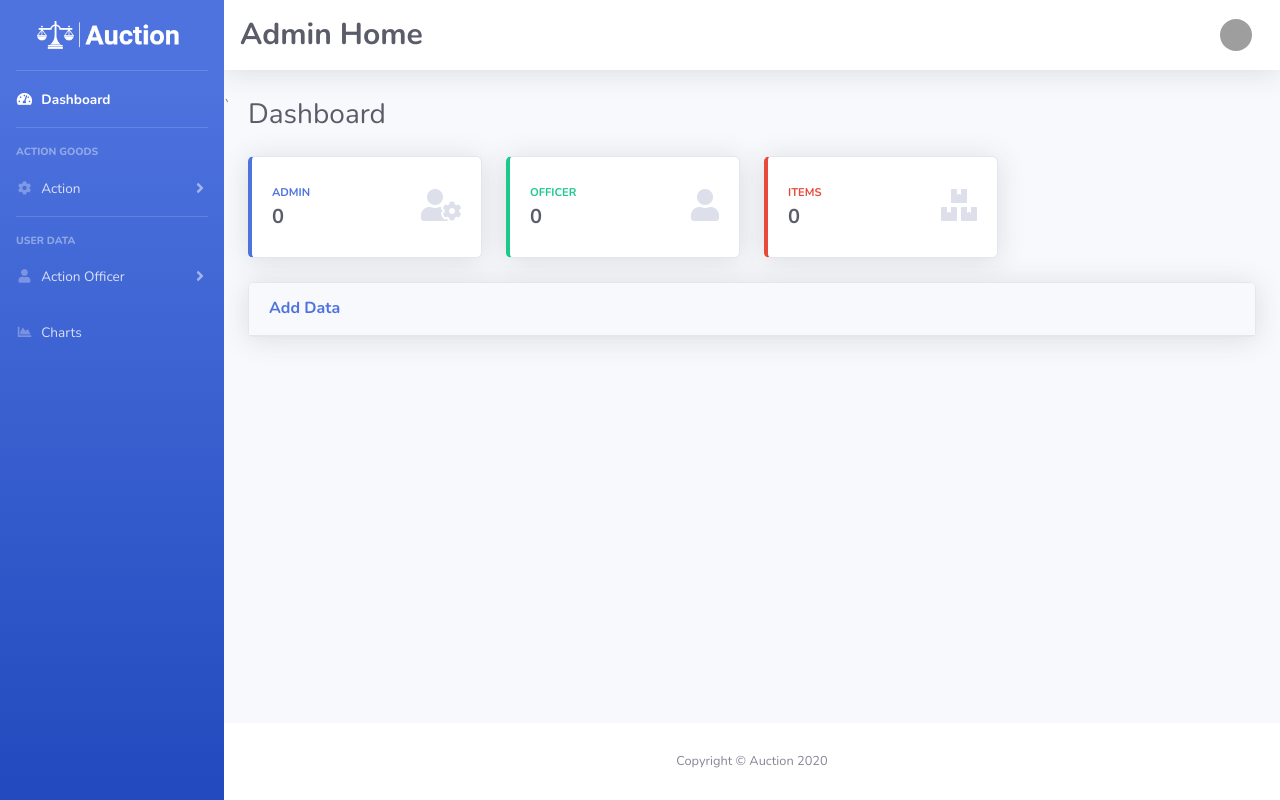
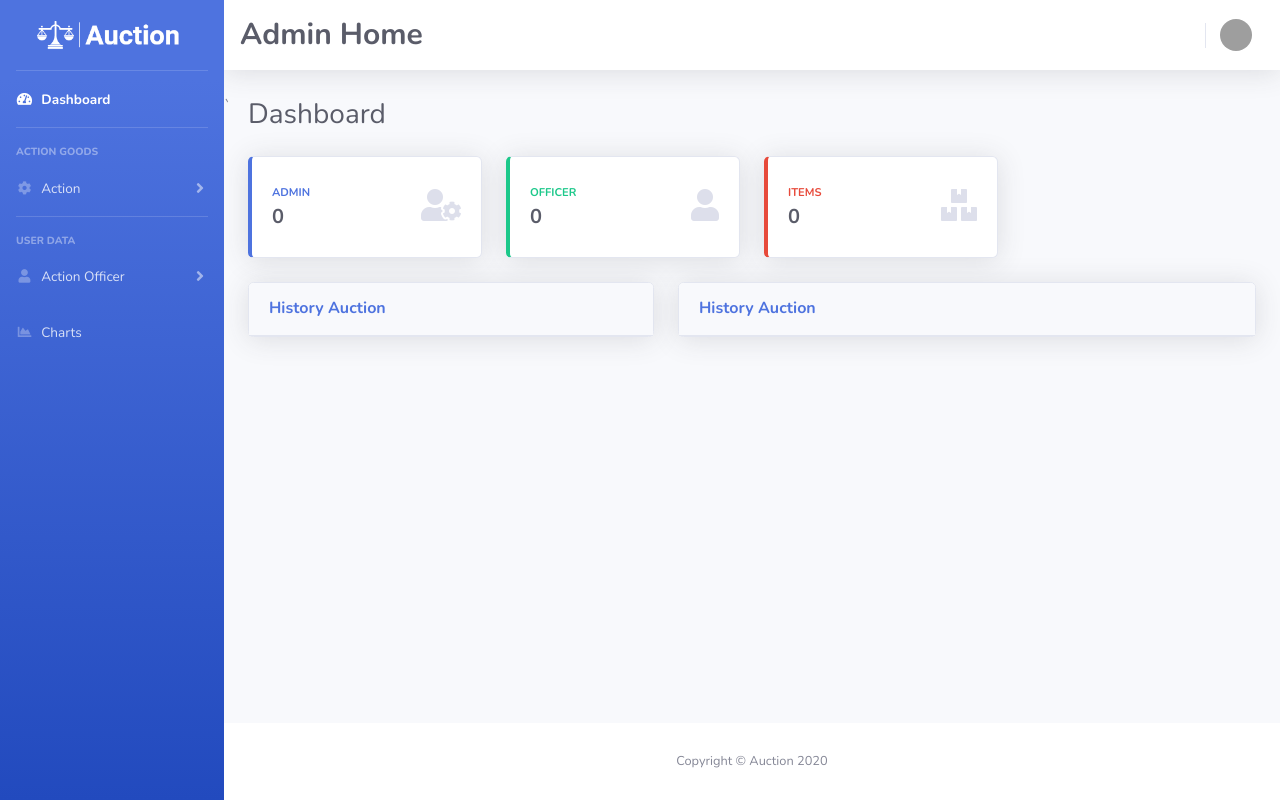
Before and after one commit to farasjibran/auction_ci, a CodeIgniter app: page /auction_ci/index.php/homecontroller/adminHome in a window 1280 px wide. Run offline with CodeIgniter, Linux system fonts and the light colour scheme; data that the repository does not hold is empty; some libraries are stand-ins or nearby versions; grey boxes are pictures that could not be loaded.

Commit message:
small update v1

```diff
--- a/application/controllers/HomeController.php
+++ b/application/controllers/HomeController.php
@@ -100,10 +100,12 @@ class HomeController extends CI_Controller
 			if ($idlevel == '1' || $idlevel == '2') {
 				$idlevel = $this->modelsystem->cek_login($where)->row(0)->id_level;
 				$namauser = $this->modelsystem->cek_login($where)->row(0)->nama_petugas;
+				if ($idlevel == '1') {
 					$data_session = array(
 						'id_level' => $idlevel,
 						'nama_user' => $namauser,
 						'usernama' => $usernames,
+						'role' => 'Administrator',
 						'status' => 'login'
 					);
 					$this->session->set_userdata($data_session);
@@ -111,6 +113,21 @@ class HomeController extends CI_Controller
 						header("Location: " . base_url() . 'index.php/homecontroller/adminHome');
 					} else {
 						echo "Username Atau Password Anda Salah!";
+					}
+				} else {
+					$data_session = array(
+						'id_level' => $idlevel,
+						'nama_user' => $namauser,
+						'usernama' => $usernames,
+						'role' => 'Officer',
+						'status' => 'login'
+					);
+					$this->session->set_userdata($data_session);
+					if ($this->session->userdata('status') == 'login') {
+						header("Location: " . base_url() . 'index.php/homecontroller/adminHome');
+					} else {
+						echo "Username Atau Password Anda Salah!";
+					}
 				}
 			} else {
 				$idlevel = $this->modelsystem->cek_login($where)->row(0)->id_level;
--- a/application/views/admin/homeadmin.php
+++ b/application/views/admin/homeadmin.php
@@ -118,7 +118,9 @@
 						<!-- Nav Item - User Information -->
 						<li class="nav-item dropdown no-arrow">
 							<a class="nav-link dropdown-toggle" href="#" id="userDropdown" role="button" data-toggle="dropdown" aria-haspopup="true" aria-expanded="false">
-								<span class="mr-2 d-none d-lg-inline text-gray-900 small"><b><?php echo $this->session->userdata('nama_user'); ?></b></span>
+								<span class="mr-2 d-none d-lg-inline text-gray-900 small"><b><?php echo ucfirst($this->session->userdata('nama_user')); ?></b></span>
+								<div class="topbar-divider d-none d-sm-block" style="height: 25px ; margin-left: -2px;"></div>
+								<span class="mr-2 d-none d-lg-inline text-gray-900 small" style="margin-left: -10px;"><b><?php echo $this->session->userdata('role'); ?></b></span>
 								<img class="img-profile rounded-circle" src="https://images.unsplash.com/photo-1493752603190-08d8b5d1781d?ixlib=rb-1.2.1&ixid=eyJhcHBfaWQiOjEyMDd9&auto=format&fit=crop&w=500&q=60/60x60">
 							</a>
 							<!-- Dropdown - User Information -->
@@ -141,8 +143,6 @@
 					<!-- Page Heading -->
 					<div class="d-sm-flex align-items-center justify-content-between mb-4">
 						<h1 class="h3 mb-0 text-gray-800">Dashboard</h1>
-						<!-- <a style="margin-left: 68%;" class="d-none d-sm-inline-block btn btn-sm btn-primary shadow-sm" href="<?php echo site_url('homecontroller/cetakData') ?>"><i class="fas fa-file fa-sm text-white" style="margin-right: 5px;"></i> Generate Pdf</a>
-						<a class="d-none d-sm-inline-block btn btn-sm btn-success shadow-sm" href="<?php echo site_url('homecontroller/cetakExcel') ?>"><i class="fas fa-table fa-sm text-white" style="margin-right: 5px;"></i> Generate Excel</a> -->
 					</div>
 
 					<!-- Content Row -->
@@ -206,17 +206,24 @@
 							</a>
 						</div>
 
+						<!-- History Auction -->
+						<div class="col-xl-5 col-lg-6 mb-4">
+							<div class="card shadow mb-4">
+								<!-- Card Header - Dropdown -->
+								<div class="card-header py-3 d-flex flex-row align-items-center justify-content-between">
+									<h6 class="m-0 font-weight-bold text-primary">History Auction</h6>
+								</div>
+							</div>
+						</div>
 
-					</div>
-
-					<!-- Area Data -->
-					<div class="card shadow mb-4">
-						<!-- <div class="embed-responsive embed-responsive-21by9">
-								<iframe src="https://www.youtube.com/embed/gTjkDsNOgkg?&autoplay=1" frameborder="0" class="embed-responsive-item" encrypted-media" allowfullscreen></iframe>
-							</div> -->
-						<!-- Card Header - Dropdown -->
-						<div class="card-header py-3 d-flex flex-row align-items-center justify-content-between">
-							<h6 class="m-0 font-weight-bold text-primary">Add Data</h6>
+						<!-- History Auction -->
+						<div class="col-xl-7 col-lg-6 mb-4">
+							<div class="card shadow mb-4">
+								<!-- Card Header - Dropdown -->
+								<div class="card-header py-3 d-flex flex-row align-items-center justify-content-between">
+									<h6 class="m-0 font-weight-bold text-primary">History Auction</h6>
+								</div>
+							</div>
 						</div>
 					</div>
 				</div>
```
Also changed, not shown: application/views/admin/viewgoods.php (+5 -5 lines), assets/css/sb-admin-2.min.css. Lines whose indentation alone changed are shown as unchanged.
